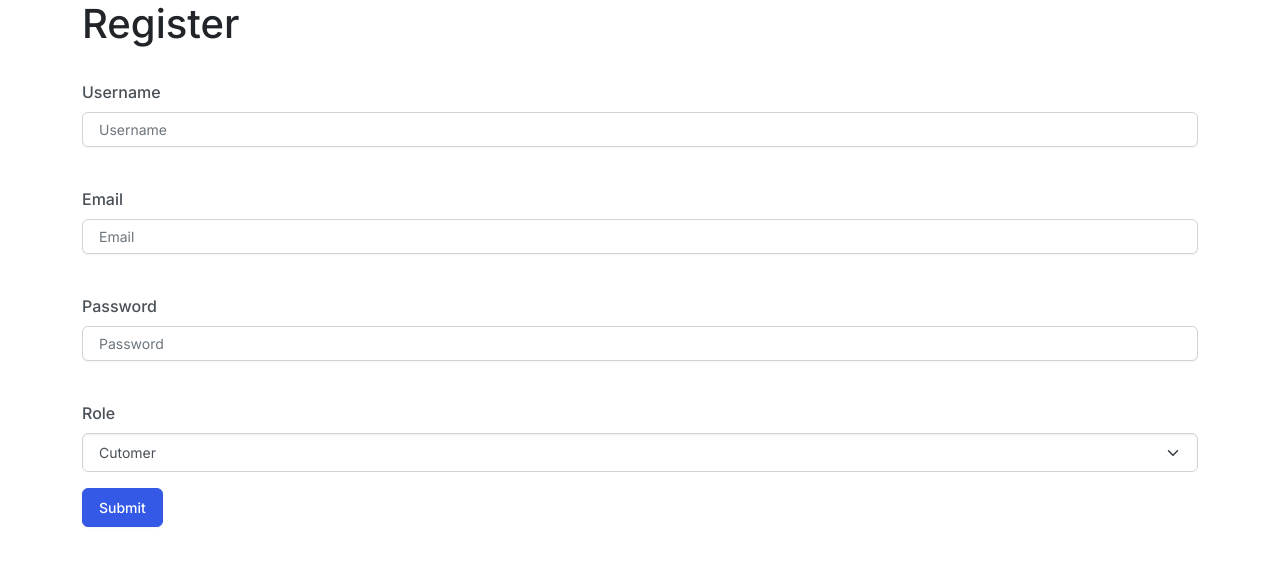
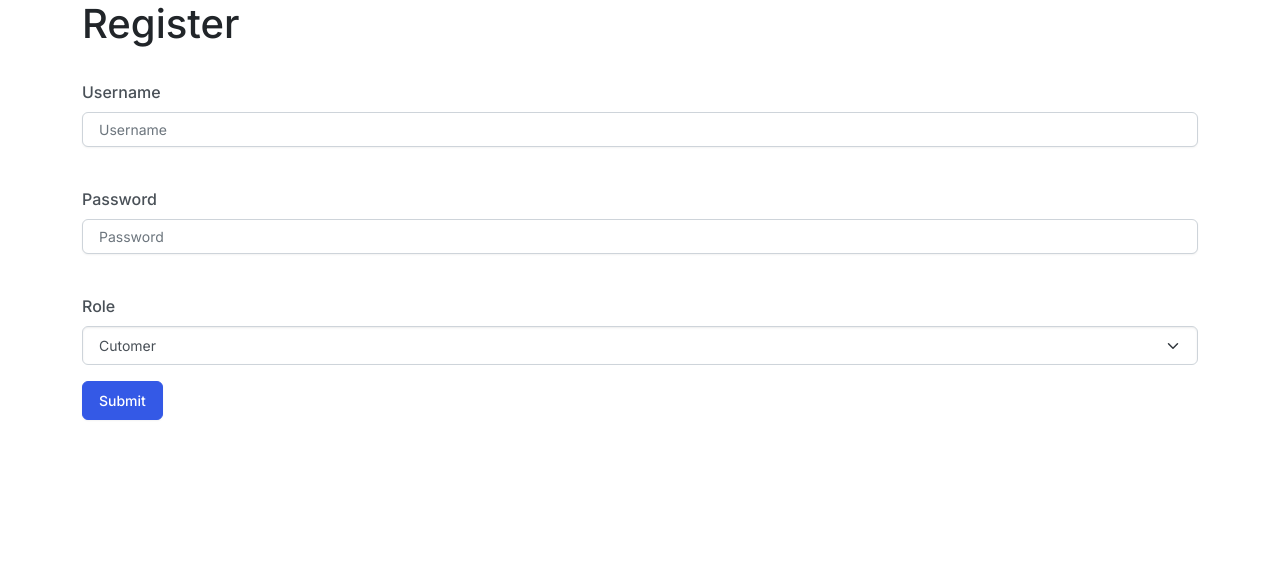
Before and after one commit to SusanDz/monolithic-application, a Flask app: page /register in a window 1280 px wide. Shown: the part 67-633 px from the top of the page. Run offline with Flask 3, Linux system fonts and the light colour scheme; some libraries are stand-ins or nearby versions.

Commit message:
remove email from registration

```diff
--- a/webapp/templates/register.html
+++ b/webapp/templates/register.html
@@ -7,10 +7,6 @@
       <div class="form-group">
         <label class="form-label mt-4" for="username">Username</label>
         <input type="text" class="form-control" id="usernameInput" name="username" placeholder="Username">
-      </div>
-      <div class="form-group">
-        <label class="form-label mt-4" for="email">Email</label>
-        <input type="email" class="form-control" id="emailInput" name="email" placeholder="Email">
       </div>
       <div class="form-group">
         <label class="form-label mt-4" for="'password">Password</label>
```
